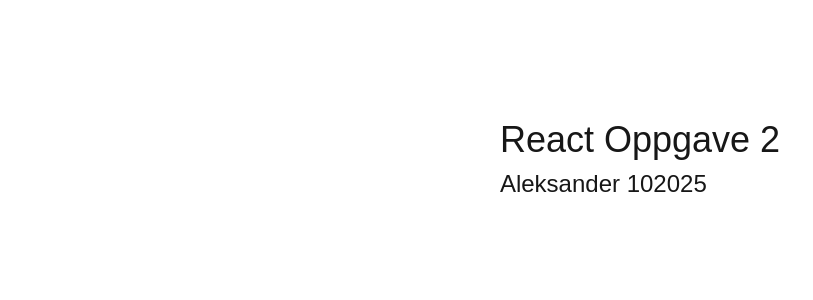
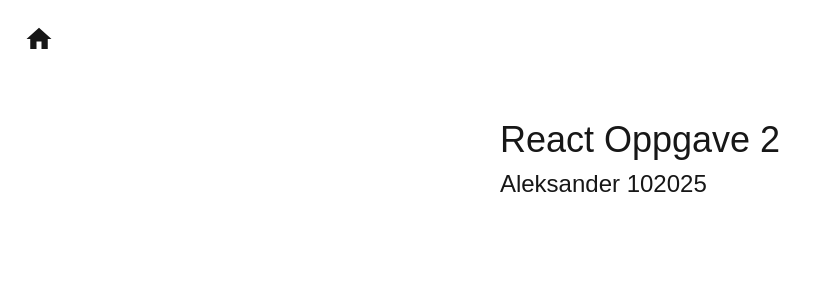
Before and after one commit to Borgerod/react-oppgave-2, a Next.js app in the folder react-oppgave-2/: page / in a window 1280 px wide. Shown: the top 300 px of the page, without its empty margins (0-813 px from the left). Built offline with nearby package versions, Linux system fonts and the light colour scheme; no server answers.

Commit message:
create home button

```diff
--- /dev/null
+++ b/react-oppgave-2/app/components/HomeButton.tsx
@@ -0,0 +1,20 @@
+import { cn } from "@/lib/utils";
+import Link from "next/link";
+import { MdHome } from "react-icons/md";
+
+export default function HomeButton() {
+	return (
+		<Link
+			href="/"
+			className={cn(
+				"fixed top-4 left-4 z-50 inline-flex items-center rounded-full",
+				"p-2",
+				"dark:text-white  hover:scale-105",
+				"hover:bg-container-raised",
+				""
+			)}
+			aria-label="Go to home">
+			<MdHome className="text-3xl" />
+		</Link>
+	);
+}
--- a/react-oppgave-2/app/layout.tsx
+++ b/react-oppgave-2/app/layout.tsx
@@ -1,6 +1,7 @@
 import type { Metadata } from "next";
 import { Geist, Geist_Mono } from "next/font/google";
 import "./globals.css";
+import HomeButton from "./components/HomeButton";
 
 const geistSans = Geist({
 	variable: "--font-geist-sans",
@@ -26,6 +27,7 @@ export default function RootLayout({
 		<html lang="en">
 			<body
 				className={`${geistSans.variable} ${geistMono.variable} antialiased`}>
+				<HomeButton />
 				{children}
 			</body>
 		</html>
```
